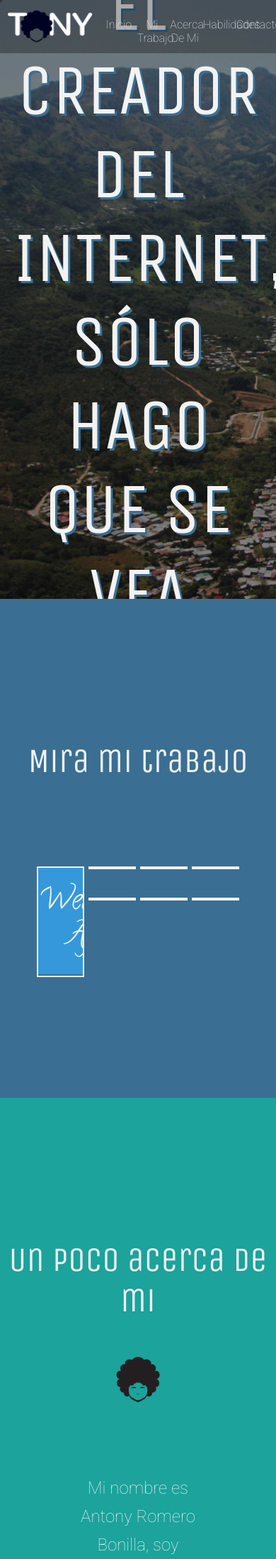
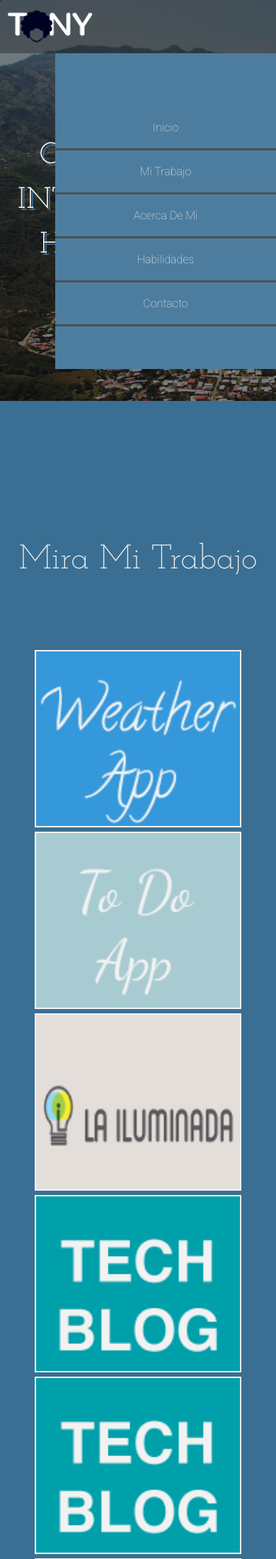
Before and after one commit to tonyrombo/tonyrombo.github.io, a PHP site: page / in a window 390 px wide; the page is wider, and only the part inside the window is pictured. Shown: the top 2197 px of that part at 71% size. Run offline with PHP 8.4, Linux system fonts and the light colour scheme.

Commit message:
avance responsive 16 octubre 2015

```diff
--- a/cs/styles.css
+++ b/cs/styles.css
@@ -1,5 +1,5 @@
 @import url(http://fonts.googleapis.com/css?family=Roboto:400,100,100italic,300,300italic,400italic,500,500italic,700,700italic,900,900italic&subset=latin,latin-ext);
-@import url(https://fonts.googleapis.com/css?family=Unica+One);
+@import url(https://fonts.googleapis.com/css?family=Josefin+Slab:400,100italic,300);
 * {
   margin: 0;
   padding: 0; }
@@ -27,21 +27,23 @@
   font-size: 48px;
   font-size: 4.8rem;
   color: #f2f2f2;
-  font-family: "Unica One", cursive;
+  font-family: "Josefin Slab", cursive;
   font-weight: 200;
   margin: 200px 0 50px;
   text-align: center;
+  text-transform: capitalize;
   width: 100%; }
 
-nav {
+.nav {
   background-color: rgba(0, 0, 0, 0.3);
+  display: inline-block;
   float: left;
   height: 75px;
-  overflow: hidden;
   position: fixed;
   -moz-position: fixed;
-  width: 100%;
-  display: inline-block; }
+  -webkit-position: fixed;
+  position: fixed;
+  width: 100%; }
 
 .logo {
   display: inline-block;
@@ -56,15 +58,27 @@
 .navbar {
   float: left;
   margin: 25px 1%;
-  width: 60%; }
+  width: 600px; }
+  @media screen and (max-width: 1000px) {
+    .navbar {
+      background-color: #4d7d9e;
+      box-sizing: border-box;
+      float: right;
+      margin: 0;
+      padding: 75px 0px 0 0;
+      width: 80%;
+      height: 445px;
+      position: absolute;
+      top: 75px;
+      right: 0px; } }
 
 .navbar-item {
   float: left;
   list-style: none;
-  margin: 0 1%;
+  margin: 0 10px;
   padding-bottom: 5px;
   text-align: center;
-  width: 18%; }
+  width: 100px; }
   .navbar-item a {
     border: none;
     color: #f2f2f2;
@@ -81,14 +95,21 @@
     -ms-transition: all 1s ease-in-out;
     -o-transition: all 1s ease-in-out;
     transition: all 1s ease-in-out; }
+  @media screen and (max-width: 1000px) {
+    .navbar-item {
+      float: none;
+      margin: 0;
+      box-sizing: border-box;
+      padding: 20px 0px;
+      border-bottom: 3px solid #47505A;
+      width: 100%; } }
 
-header {
+.header {
   align-items: center;
   background-image: url(../img/frailes.jpg);
   background-size: cover;
   display: flex;
   float: left;
-  height: 100vh;
   vertical-align: middle;
   width: 100%; }
 
@@ -96,13 +117,33 @@
   font-size: 100px;
   font-size: 10rem;
   color: #f2f2f2;
-  font-family: "Unica One", cursive;
-  font-weight: 200;
-  margin: 0 auto;
+  font-family: "Josefin Slab";
+  font-weight: 400;
+  line-height: 150px;
+  line-height: 15rem;
+  margin: 125px auto;
   text-align: center;
   text-transform: uppercase;
   text-shadow: 3px 3px 0 #3A6F93;
   width: 90%; }
+  @media screen and (max-width: 1280px) {
+    .main-title {
+      font-size: 60px;
+      font-size: 6rem;
+      line-height: 90px;
+      line-height: 9rem; } }
+  @media screen and (max-width: 679px) {
+    .main-title {
+      font-size: 48px;
+      font-size: 4.8rem;
+      line-height: 72px;
+      line-height: 7.2rem; } }
+  @media screen and (max-width: 479px) {
+    .main-title {
+      font-size: 42px;
+      font-size: 4.2rem;
+      line-height: 63px;
+      line-height: 6.3rem; } }
 
 .my-work {
   background-color: #3A6F93; }
@@ -119,13 +160,25 @@
   float: left;
   list-style: none;
   background-size: cover;
-  margin: 20px 1%;
+  height: 250px;
+  margin: 3px .5%;
   overflow: hidden;
-  width: 23%; }
+  width: 32%; }
   .work-item:hover .work-info {
     display: inline-block;
     height: 100%;
     width: 100%; }
+  @media screen and (max-width: 979px) {
+    .work-item {
+      width: 49%; } }
+  @media screen and (max-width: 639px) {
+    .work-item {
+      height: 300px;
+      margin: 3px 0;
+      width: 100%; } }
+  @media screen and (max-width: 479px) {
+    .work-item {
+      height: 250px; } }
 
 .work-info {
   background-color: rgba(0, 0, 0, 0.8);
@@ -149,6 +202,24 @@
     transition: width 1s linear;
     width: 60%; }
 
+.item-1 {
+  background-image: url(../img/weatherApp.png); }
+
+.item-2 {
+  background-image: url(../img/toDo.png); }
+
+.item-3 {
+  background-image: url(../img/iluminada.png); }
+
+.item-4 {
+  background-image: url(../img/techBlog.png); }
+
+.item-5 {
+  background-image: url(../img/audioPlay.png); }
+
+.item-6 {
+  background-image: url(../img/auditorio.png); }
+
 .about {
   background-color: #1BA39C; }
 
@@ -159,14 +230,28 @@
   font-weight: 200;
   font-family: "Roboto";
   line-height: 40px;
-  margin: 100px auto 160px;
   text-align: center;
-  width: 50%; }
+  width: 50%;
+  margin: 50px auto 100px; }
+  @media screen and (max-width: 1023px) {
+    .about-me {
+      font-size: 28px;
+      font-size: 2.8rem;
+      width: 90%; } }
 
 .profile-photo {
   display: block;
   margin: 0 auto;
   width: 20%; }
+  @media screen and (max-width: 1023px) {
+    .profile-photo {
+      width: 30%; } }
+  @media screen and (max-width: 619px) {
+    .profile-photo {
+      width: 35%; } }
+  @media screen and (max-width: 480px) {
+    .profile-photo {
+      width: 40%; } }
 
 .skill-list {
   color: #f2f2f2;
--- a/index.html
+++ b/index.html
@@ -8,7 +8,7 @@
 </head>
 <body>
 	<div class="wrapper">
-		<nav>
+		<nav class="nav">
 			<a href="#" class="logo"><img src="img/myLogo.png" alt="Logo"></a>
 			<ul class="navbar">
 				<li class="navbar-item"><a href="#">inicio</a></li>
@@ -18,7 +18,7 @@
 				<li class="navbar-item"><a href="#contact">contacto</a></li>
 			</ul>
 		</nav>
-		<header>
+		<header class="header">
 
 			<h1 class="main-title">No soy el creador del internet, sólo hago que se vea bien!</h1>
 		</header>
@@ -29,8 +29,6 @@
 			<ul class="work-list">
 
 				<li class="work-item item-1">
-
-					<img src="img/weatherApp.png">
 
 					<div class="work-info">
 						<h1>Weather App</h1>
--- a/scss/partials/_base.scss
+++ b/scss/partials/_base.scss
@@ -31,5 +31,6 @@
 	font-weight: 200;
 	margin: 200px 0 50px;
 	text-align: center;
+	text-transform: capitalize;
 	width: 100%;
 }
--- a/scss/partials/_mixins.scss
+++ b/scss/partials/_mixins.scss
@@ -20,7 +20,6 @@
 	font-weight: 200;
 	font-family: $text;
 	line-height: 40px;
-	margin: 100px auto 160px;
 	text-align: center;
 	width: 50%;
 }
--- a/scss/partials/_variables.scss
+++ b/scss/partials/_variables.scss
@@ -2,7 +2,8 @@
 
 $font-main-color: #f2f2f2;
 
-$title: 'Unica One', cursive;
+$header-title: 'Josefin Slab';
+$title: 'Josefin Slab', cursive;
 $text: "Roboto";
 
 $section-color-1: #1BA39C;
--- a/scss/partials/modules/_aboutMe.scss
+++ b/scss/partials/modules/_aboutMe.scss
@@ -5,10 +5,28 @@
 .about-me{
 	@include font-size(24);
 	@include paragraph;
+	margin: 50px auto 100px;
+
+	@media screen and (max-width: 1023px) {
+		@include font-size(28);
+		width: 90%;
+	}
 }
 
 .profile-photo{
 	display: block;
 	margin: 0 auto;
 	width: 20%;
+
+	@media screen and (max-width: 1023px) {
+		width: 30%
+	}
+
+	@media screen and (max-width: 619px) {
+		width: 35%
+	}
+
+	@media screen and (max-width: 480px) {
+		width: 40%
+	}
 }
--- a/scss/partials/modules/_contact.scss
+++ b/scss/partials/modules/_contact.scss
@@ -13,26 +13,37 @@
     @include font-size(18);
     float: left;
     list-style: none;
-    margin: 15px 1%;
+    height: 250px;
+    margin: 15px .5%;
     overflow: hidden;
-    padding: 25px 2%;
+    padding: 10px .5%;
     text-align: center;
-    width: 27%;
+    width: 31%;
 
     img{
     	display: inline-block;
     	height: auto;
-    	margin: 0 auto;
+    	margin: 20px auto;
     	width: 30%;
     }
 
     a, address{
+        @include font-size(18);
     	color: $font-main-color;
     	display: inline-block;
-    	float: left;
-    	margin: 20px 1%;
+        font-weight: 100;
+    	margin: 20px auto;
     	text-align: center;
     	text-decoration: none;
-    	width: 100%;
+    	width: 90%;
+
+        @media screen and (max-width: 679px){
+            @include font-size(24);
+        }
+    }
+
+    @media screen and (max-width: 679px) {
+        height: 300px;
+        width: 99%;
     }
 }
--- a/scss/partials/modules/_header.scss
+++ b/scss/partials/modules/_header.scss
@@ -1,23 +1,41 @@
-header{
+.header{
 	align-items: center;
 	background-image: url(../img/frailes.jpg);
 	background-size: cover;
 	display: flex;
 	float: left;
-	height: 100vh;
 	vertical-align: middle;
 	width: 100%;
 }
 
 .main-title{
-	font-size: 100px;
-    font-size: 10rem;
+	@include font-size(100);
     color: #f2f2f2;
-    font-family: $title;
-    font-weight: 200;
-    margin: 0 auto;
+    font-family: $header-title;
+    font-weight: 400;
+    line-height: 150px;
+    line-height: 15rem;
+    margin: 125px auto;
     text-align: center;
     text-transform: uppercase;
     text-shadow: 3px 3px 0 #3A6F93;
     width: 90%;
+
+    @media screen and (max-width: 1280px) {
+    	@include font-size(60);
+    	line-height: 90px;
+    	line-height: 9rem;
+    }
+
+    @media screen and (max-width: 679px) {
+        @include font-size(48);
+        line-height: 72px;
+        line-height: 7.2rem;
+    }
+
+    @media screen and (max-width: 479px) {
+        @include font-size(42);
+        line-height: 63px;
+        line-height: 6.3rem;
+    }
 }
--- a/scss/partials/modules/_motivation.scss
+++ b/scss/partials/modules/_motivation.scss
@@ -5,4 +5,10 @@
 .quote{
 	@include font-size(24);
 	@include paragraph;
+	margin: 150px auto 100px;
+
+	@media screen and (max-width: 1023px) {
+		@include font-size(28);
+		width: 90%;
+	}
 }
--- a/scss/partials/modules/_myWork.scss
+++ b/scss/partials/modules/_myWork.scss
@@ -11,10 +11,11 @@
 
 .work-item{
 	@include list-item;
-	background-size: cover;
-    margin: 20px 1%;
+    background-size: cover;
+    height: 250px;
+    margin: 3px .5%;
     overflow: hidden;
-    width: 23%;
+    width: 32%;
 
 	&:hover{
 		.work-info{
@@ -22,6 +23,20 @@
 			height: 100%;
 			width: 100%;
 		}
+	}
+
+	@media screen and (max-width: 979px) {
+		width: 49%;
+	}
+
+	@media screen and (max-width: 639px) {
+		height: 300px;
+		margin: 3px 0;
+		width: 100%;
+	}
+
+	@media screen and (max-width: 479px) {
+		height: 250px;
 	}
 
 }
@@ -54,26 +69,26 @@
 	}
 }
 
-// .item-1{
-// 	background-image: url(../img/weatherApp.png);
-// }
+.item-1{
+	background-image: url(../img/weatherApp.png);
+}
 
-// .item-2{
-// 	background-image: url(../img/toDo.png);
-// }
+.item-2{
+	background-image: url(../img/toDo.png);
+}
 
-// .item-3{
-// 	background-image: url(../img/iluminada.png);
-// }
+.item-3{
+	background-image: url(../img/iluminada.png);
+}
 
-// .item-4{
-// 	background-image: url(../img/techBlog.png);
-// }
+.item-4{
+	background-image: url(../img/techBlog.png);
+}
 
-// .item-5{
-// 	background-image: url(../img/audioPlay.png);
-// }
+.item-5{
+	background-image: url(../img/audioPlay.png);
+}
 
-// .item-6{
-// 	background-image: url(../img/auditorio.png);
-// }
+.item-6{
+	background-image: url(../img/auditorio.png);
+}
--- a/scss/partials/modules/_navigation.scss
+++ b/scss/partials/modules/_navigation.scss
@@ -1,12 +1,13 @@
-nav{
+.nav{
 	background-color: rgba(0,0,0,0.3);
+	display: inline-block;
 	float: left;
 	height: 75px;
-	overflow: hidden;
 	position: fixed;
 	-moz-position: fixed;
+	-webkit-position: fixed;
+	position: fixed;
 	width: 100%;
-	display: inline-block;
 }
 
 .logo,{
@@ -25,16 +26,29 @@
 .navbar{
 	float: left;
     margin: 25px 1%;
-    width: 60%;
+    width: 600px;
+
+    @media screen and (max-width: 1000px){
+		background-color: #4d7d9e;
+		box-sizing: border-box;
+		float: right;
+		margin: 0;
+		padding: 75px 0px 0 0;
+		width: 80%;
+		height: 445px;
+		position: absolute;
+		top: 75px;
+		right: 0px;
+    }
 }
 
 .navbar-item{
 	float: left;
 	list-style: none;
-	margin: 0 1%;
+	margin: 0 10px;
 	padding-bottom: 5px;
 	text-align: center;
-	width: 18%;
+	width: 100px;
 
 	a{
 		border: none;
@@ -55,4 +69,13 @@
 		-o-transition: all 1s ease-in-out;
 		transition: all 1s ease-in-out;
 	}
+
+	@media screen and (max-width: 1000px){
+		float: none;
+		margin: 0;
+		box-sizing: border-box;
+		padding: 20px 0px;
+		border-bottom: 3px solid #47505A;
+		width: 100%;
+    }
 }
--- a/scss/partials/modules/_skills.scss
+++ b/scss/partials/modules/_skills.scss
@@ -11,8 +11,13 @@
 	background-color: rgba(255, 255, 255, 0.1);
     @include font-size(18);
     float: left;
+    font-weight: 100;
     list-style: none;
     padding: 25px 0;
-    margin: 15px 1%;
-    width: 31%;
+    margin: 3px .5%;
+    width: 32%;
+
+    @media screen and (max-width: 479px) {
+    	width: 49%;
+    }
 }
--- a/scss/styles.scss
+++ b/scss/styles.scss
@@ -1,5 +1,5 @@
 @import url(http://fonts.googleapis.com/css?family=Roboto:400,100,100italic,300,300italic,400italic,500,500italic,700,700italic,900,900italic&subset=latin,latin-ext);
-@import url(https://fonts.googleapis.com/css?family=Unica+One);
+@import url(https://fonts.googleapis.com/css?family=Josefin+Slab:400,100italic,300);
 
 @import "partials/_variables.scss";
 @import "partials/_mixins.scss";
```
Also changed, not shown: other parts of cs/styles.css (+31 -11 lines), 1 other file.
